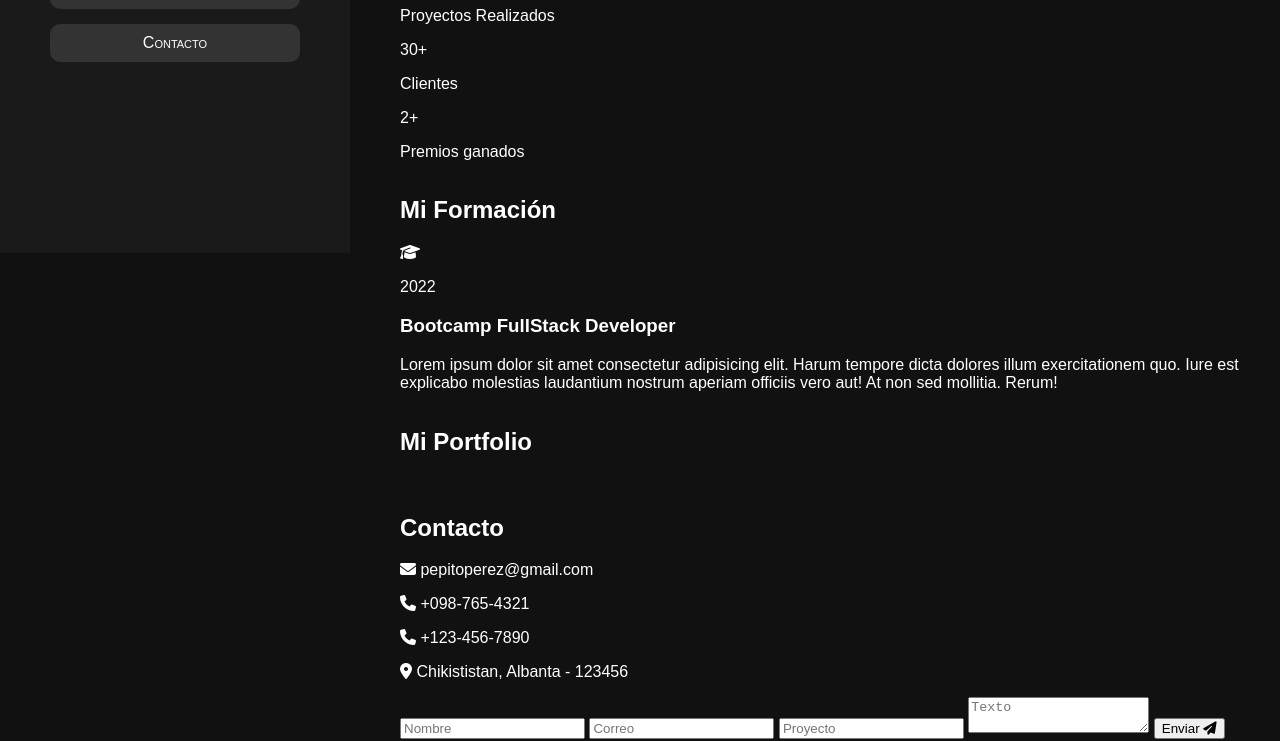
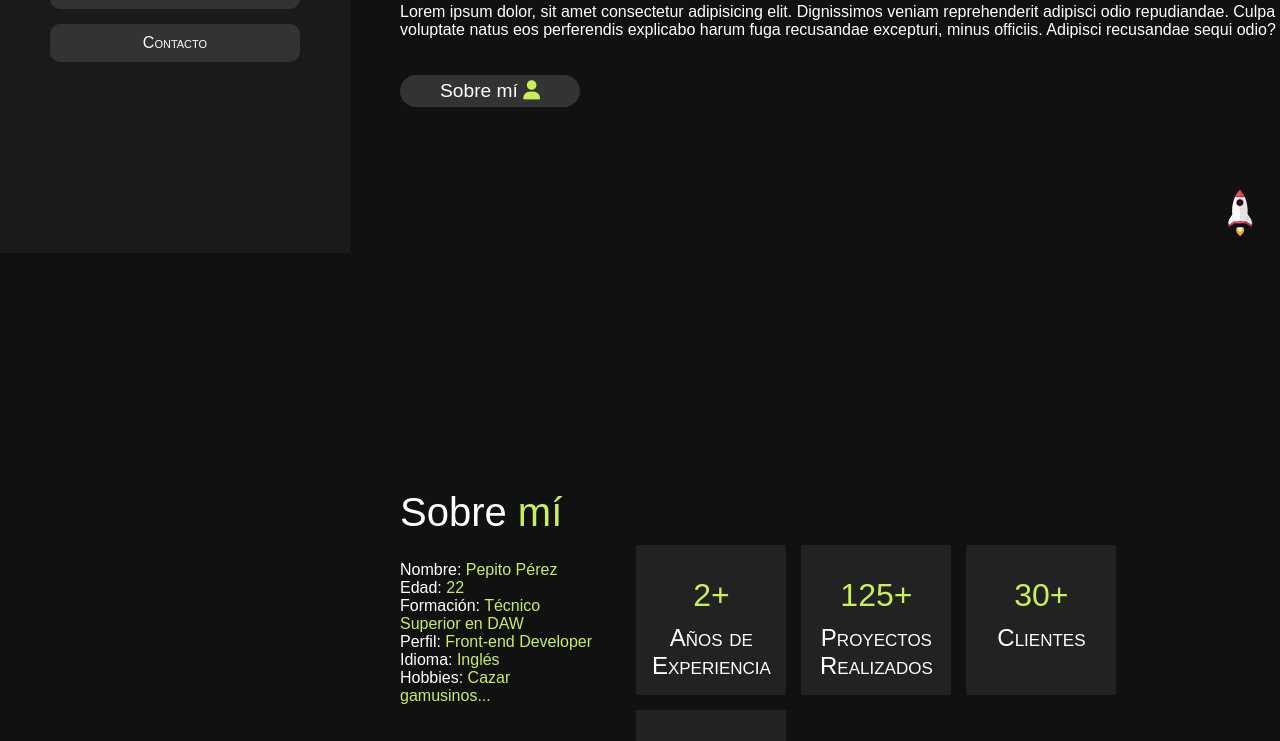
Before and after one commit to Devstiny/Portfolio, a plain HTML site: page index.html in a window 1280 px wide. Shown: the part 547-1288 px from the top of the page. Drawn offline with Linux system fonts and the light colour scheme.

Commit message:
Maquetado de sección 1 y a medias sección 2

```diff
--- a/css/styles.css
+++ b/css/styles.css
@@ -7,6 +7,7 @@
 /* UNIVERSAL SELECTOR */
 * {
   box-sizing: border-box;
+  scroll-behavior: smooth;
 }
 
 :root {
@@ -32,7 +33,8 @@ body {
   top: 0px;
   padding-left: 50px;
   padding-right: 50px;
-  width: 350px;
+  max-width: 350px;
+  width: 100%;
   height: 100vh;
   background-color: var(--aside-background);
   display: flex;
@@ -42,10 +44,13 @@ body {
 }
 
 .main {
+  max-width: 1553px;
+  width: 100%;
   display: flex;
   flex-direction: column;
   background-color: var(--background-main);
   justify-content: center;
+  gap: 350px;
 }
 
 .profilepic {
@@ -112,3 +117,113 @@ body {
 .marginleft {
   margin-left: 50px;
 }
+
+.scrolltop {
+  position: fixed;
+  bottom: 15px;
+  right: 15px;
+}
+
+.portfolio__image {
+  max-width: 250px;
+}
+
+.h1size {
+  font-size: 2.5rem;
+  margin-bottom: 10px;
+}
+
+span {
+  color: var(--text-secondary);
+}
+
+.i__color {
+  color: var(--text-secondary);
+}
+
+.h2size {
+  margin-top: 5px;
+  font-size: 2rem;
+}
+
+.margintop {
+  margin-top: 30px;
+}
+
+.button {
+  margin-top: 20px;
+  color: var(--text-primary);
+  text-decoration: none;
+  font-size: 1.2rem;
+  background-color: var(--button);
+  outline: 0px;
+  border: 0px;
+  padding: 5px 40px;
+  border-radius: 50px;
+}
+
+.button:hover {
+  color: var(--button);
+  background-color: var(--button-hover);
+  transition: 0.4s;
+  cursor: pointer;
+}
+
+.button i:hover {
+  color: var(--button);
+}
+
+.wrap {
+  display: flex;
+  flex-wrap: wrap;
+  flex-direction: column;
+}
+
+.row {
+}
+
+.aboutme__content {
+  display: flex;
+  flex-grow: 2;
+  flex-shrink: 1;
+  flex-basis: 300px;
+  gap: 40px;
+  justify-content: start;
+}
+
+.aboutme__list {
+  list-style-type: none;
+  padding-left: 0;
+}
+
+.cards {
+  display: flex;
+  flex-wrap: wrap;
+  gap: 15px;
+  max-width: 1500px;
+  width: 100%;
+}
+
+.card {
+  display: flex;
+  flex-direction: column;
+  text-align: center;
+  background-color: var(--cards);
+  max-width: 150px;
+  width: 100%;
+  max-height: 150px;
+  height: 100%;
+  flex-grow: 4;
+  flex-shrink: 1;
+  flex-basis: 300px;
+}
+
+.card__number {
+  font-size: 2rem;
+  margin-bottom: 10px;
+}
+
+.card__subtitle {
+  font-size: 1.5rem;
+  margin-top: 0px;
+}
--- a/index.html
+++ b/index.html
@@ -25,20 +25,23 @@
       </ul>
     </aside>
     <main class="main marginleft">
+      <a href="#inicio"><img src="./assets/images/scroll-top-img.png" class="scrolltop" alt="" /></a>
       <section id="inicio">
-        <h1 class="nobold">Hola!!!</h1>
-        <h2 class="nobold">Soy <span>Pepito Pérez</span></h2>
+        <h1 class="nobold h1size">Hola!!!</h1>
+        <h2 class="nobold h2size">Soy <span>Pepito Pérez</span></h2>
         <p>Aquí contamos un poco quién soy, pero poco y que me gusta mucho el mundo web y que soy trabajador</p>
-        <p>
+        <p class="margintop">
           Lorem ipsum dolor, sit amet consectetur adipisicing elit. Dignissimos veniam reprehenderit adipisci odio repudiandae. Culpa voluptate natus eos perferendis explicabo harum fuga recusandae
           excepturi, minus officiis. Adipisci recusandae sequi odio?
         </p>
-        <button>Sobre mí <i class="home__fas fas fa-user"></i></button>
+        <!-- <a href="#0" class="button">Sobre mí <i class="home__fas fas fa-user i__color"></i></a> -->
+        <button class="button">Sobre mí <i class="home__fas fas fa-user i__color"></i></button>
       </section>
-      <section id="sobremi">
-        <h1>Sobre <span>mí</span></h1>
+      <section id="sobremi" class="wrap">
+        <h1 class="h1size nobold">Sobre <span>mí</span></h1>
+        <div class="row aboutme__content">
           <article>
-          <ul>
+            <ul class="aboutme__list">
               <li>Nombre: <span>Pepito Pérez</span></li>
               <li>Edad: <span>22</span></li>
               <li>Formación: <span>Técnico Superior en DAW</span></li>
@@ -46,29 +49,30 @@
               <li>Idioma: <span>Inglés</span></li>
               <li>Hobbies: <span>Cazar gamusinos...</span></li>
             </ul>
-          <button>Descarga CV <i class="aboutdata__fas fas fa-download"></i></button>
+            <button class="button">Descarga CV <i class="aboutdata__fas fas fa-download"></i></button>
           </article>
-        <article>
-          <div class="card">
-            <p>2+</p>
-            <p>Años de Experiencia</p>
+          <article class="cards">
+            <div class="card smallcaps">
+              <p class="i__color card__number">2+</p>
+              <p class="card__subtitle">Años de Experiencia</p>
             </div>
-          <div class="card">
-            <p>125+</p>
-            <p>Proyectos Realizados</p>
+            <div class="card smallcaps">
+              <p class="i__color card__number">125+</p>
+              <p class="card__subtitle">Proyectos Realizados</p>
             </div>
-          <div class="card">
-            <p>30+</p>
-            <p>Clientes</p>
+            <div class="card smallcaps">
+              <p class="i__color card__number">30+</p>
+              <p class="card__subtitle">Clientes</p>
             </div>
-          <div class="card">
-            <p>2+</p>
-            <p>Premios ganados</p>
+            <div class="card smallcaps">
+              <p class="i__color card__number">2+</p>
+              <p class="card__subtitle">Premios ganados</p>
             </div>
           </article>
+        </div>
       </section>
       <section id="formacion">
-        <h1>Mi <span>Formación</span></h1>
+        <h1 class="h1size">Mi <span>Formación</span></h1>
         <article>
           <div>
             <i class="fas fa-graduation-cap"></i>
@@ -85,20 +89,20 @@
         <article></article>
       </section>
       <section id="miportfolio">
-        <h1>Mi <span>Portfolio</span></h1>
+        <h1 class="h1size">Mi <span>Portfolio</span></h1>
         <article>
-          <a href=""><img src="./assets/images/oscuro.png" alt="" /></a>
-          <a href=""><img src="./assets/images/claro.png" alt="" /></a>
-          <a href=""><img src="./assets/images/toledo.png" alt="" /></a>
-          <a href=""><img src="./assets/images/floristeria.png" alt="" /></a>
-          <a href=""><img src="./assets/images/mosca.png" alt="" /></a>
-          <a href=""><img src="./assets/images/pasteleria.png" alt="" /></a>
-          <a href=""><img src="./assets/images/travels.png" alt="" /></a>
-          <a href=""><img src="./assets/images/paris.png" alt="" /></a>
+          <a href=""><img src="./assets/images/oscuro.png" alt="" class="portfolio__image" /></a>
+          <a href=""><img src="./assets/images/claro.png" alt="" class="portfolio__image" /></a>
+          <a href=""><img src="./assets/images/toledo.png" alt="" class="portfolio__image" /></a>
+          <a href=""><img src="./assets/images/floristeria.png" alt="" class="portfolio__image" /></a>
+          <a href=""><img src="./assets/images/mosca.png" alt="" class="portfolio__image" /></a>
+          <a href=""><img src="./assets/images/pasteleria.png" alt="" class="portfolio__image" /></a>
+          <a href=""><img src="./assets/images/travels.png" alt="" class="portfolio__image" /></a>
+          <a href=""><img src="./assets/images/paris.png" alt="" class="portfolio__image" /></a>
         </article>
       </section>
       <section id="contacto">
-        <h1><span>Contacto</span></h1>
+        <h1 class="h1size"><span>Contacto</span></h1>
         <div>
           <article>
             <p><i class="fas fa-envelope"></i> pepitoperez@gmail.com</p>
@@ -111,7 +115,7 @@
             <input type="email" placeholder="Correo" required />
             <input type="text" placeholder="Proyecto" required />
             <textarea name="Texto" id="" placeholder="Texto" required></textarea>
-            <button>Enviar <i class="fas fa-paper-plane"></i></button>
+            <button class="button">Enviar <i class="fas fa-paper-plane"></i></button>
           </form>
         </div>
       </section>
```
Lines whose indentation alone changed are shown as unchanged.
